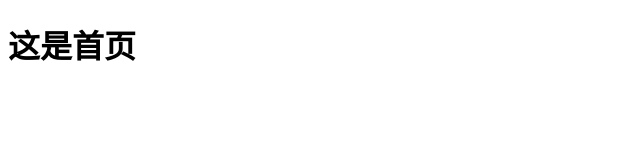
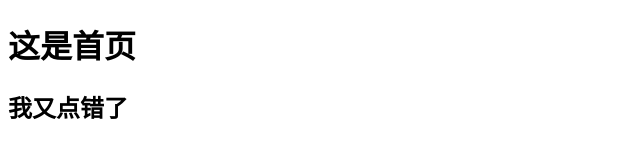
Before and after one commit to tianjiaxinag/porject_01, a plain HTML site: page index.html in a window 1280 px wide. Shown: the whole page, without its empty margins (0-640 px from the left). Drawn offline with Linux system fonts and the light colour scheme.

Commit message:
修改了全部文件

```diff
--- a/index.css
+++ b/index.css
@@ -1,4 +1,5 @@
 * {
     margin: 0;
     padding: 0;
+    box-sizing: border-box;
 }
--- a/index.html
+++ b/index.html
@@ -10,7 +10,7 @@
 
 <body>
     <h1>这是首页</h1>
-
+    <h2>我又点错了</h2>
 </body>
 
 </html>
--- a/index.js
+++ b/index.js
@@ -1 +1,2 @@
 alert('我点错了')
+alert('我又点错了')
```
